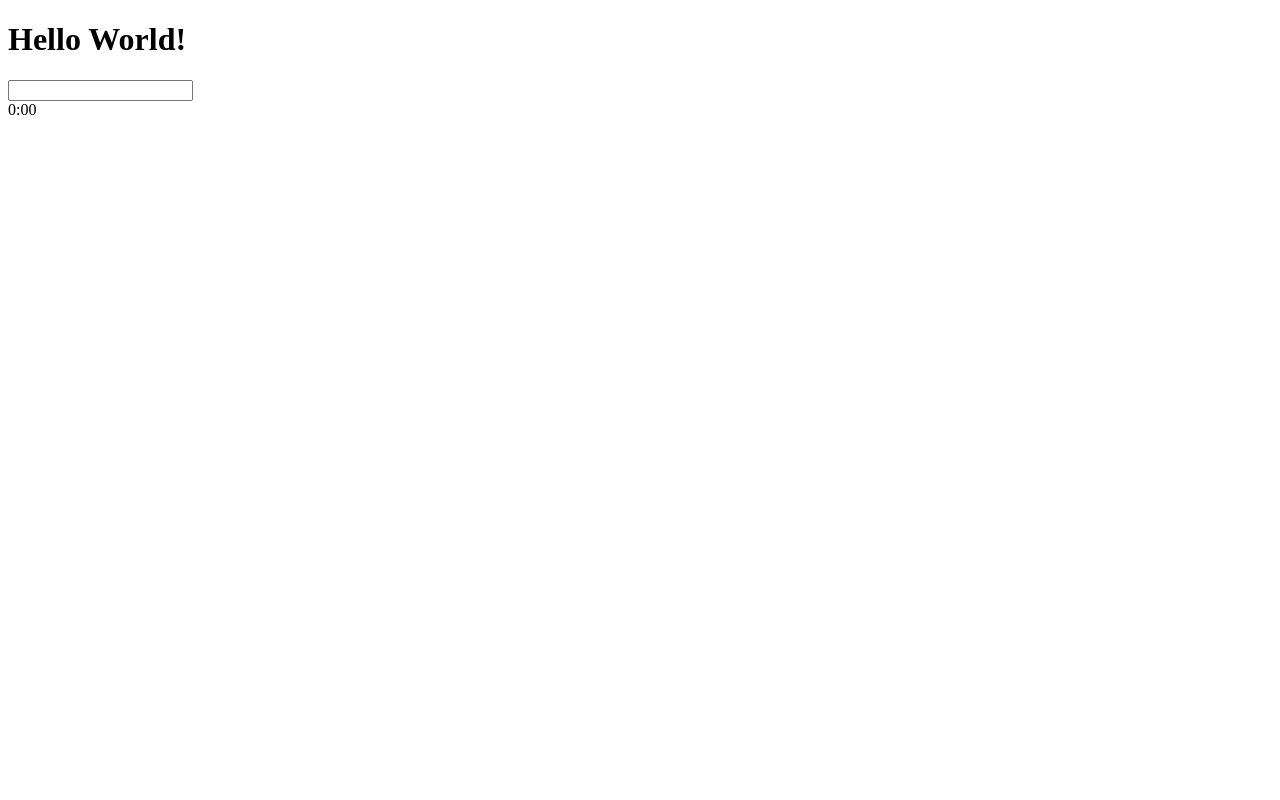
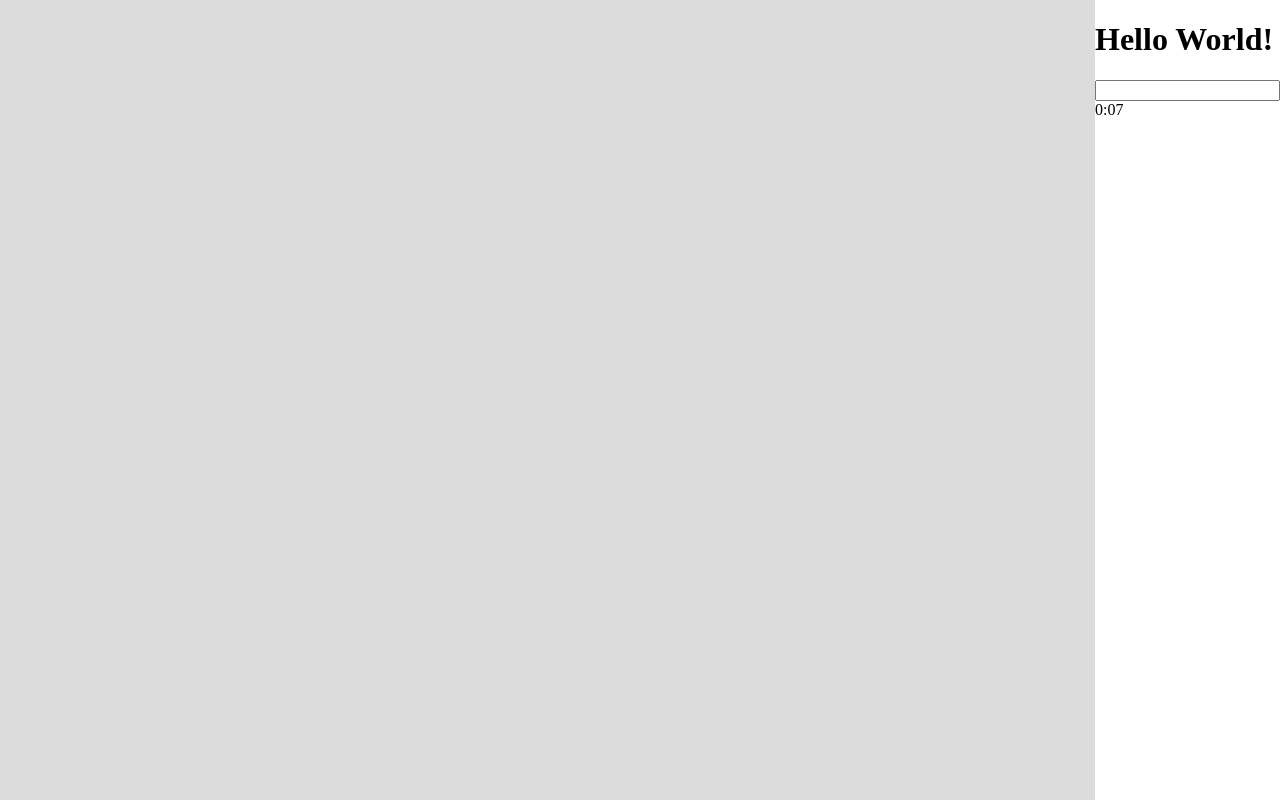
Before and after one commit to kazuma1989/chrome-ext-timer, a Preact app: page / in a window 1280 px wide. Built offline with nearby package versions, Linux system fonts and the light colour scheme.

Commit message:
feat: Inject ext contents into the parent body

```diff
--- a/package.json
+++ b/package.json
@@ -5,7 +5,7 @@
   "license": "MIT",
   "scripts": {
     "start": "parcel ./src/index.html",
-    "build": "parcel build ./src/index.html",
+    "build": "parcel build --no-source-maps ./src/index.tsx ./src/index.css --out-dir ./dist && cp ./src/manifest.json ./dist",
     "tsc": "tsc"
   },
   "browserslist": [
--- a/src/App.tsx
+++ b/src/App.tsx
@@ -1,3 +1,4 @@
+import { h } from 'preact'
 import { useState } from 'preact/hooks'
 import Timer from './Timer'
 
--- a/src/Timer.tsx
+++ b/src/Timer.tsx
@@ -1,21 +1,23 @@
+import { h } from 'preact'
 import { useState, useEffect } from 'preact/hooks'
 
 export default function Timer() {
-  const [seconds, setSeconds] = useState(0)
+  const [msec, setMsec] = useState(0)
 
   useEffect(() => {
-    const worker = new Worker('./worker.ts')
-    worker.addEventListener('message', e => setSeconds(e.data))
+    const startAtMsec = Date.now()
+    const timer = setInterval(() => setMsec(Date.now() - startAtMsec), 1000)
 
-    return () => worker.terminate()
+    return () => clearInterval(timer)
   }, [])
 
-  return <div>{secondsToTime(seconds)}</div>
+  return <div>{msecToTime(msec)}</div>
 }
 
-function secondsToTime(seconds: number): string {
-  const sec = seconds % 60
-  const min = (seconds - sec) / 60
+function msecToTime(msec: number): string {
+  const ms = msec % 1000
+  const sec = ((msec - ms) % 60000) / 1000
+  const min = (msec - sec * 1000 - ms) / 60000
 
   const mm = min.toString()
   const ss = sec.toString().padStart(2, '0')
--- /dev/null
+++ b/src/index.css
@@ -0,0 +1,4 @@
+body {
+  display: flex;
+  flex-flow: row;
+}
--- a/src/index.html
+++ b/src/index.html
@@ -6,9 +6,24 @@
     <meta http-equiv="X-UA-Compatible" content="ie=edge" />
     <title>Document</title>
 
-    <script defer src="./index.tsx"></script>
+    <style>
+      html,
+      body {
+        margin: 0;
+        height: 100%;
+      }
+
+      #content {
+        width: 100%;
+        height: 100%;
+        background-color: gainsboro;
+      }
+    </style>
+    <link rel="stylesheet" href="./index.css" />
   </head>
   <body>
-    <div id="root"></div>
+    <div id="content"></div>
+
+    <script src="./index.tsx"></script>
   </body>
 </html>
--- a/src/index.tsx
+++ b/src/index.tsx
@@ -1,6 +1,7 @@
 import { h, render } from 'preact'
 import App from './App'
 
-globalThis.h = h
+const root = document.createElement('div')
+document.body.appendChild(root)
 
-render(<App />, document.getElementById('root')!)
+render(<App />, root)
--- a/src/typings.d.ts
+++ /dev/null
@@ -1,4 +0,0 @@
-// For omitting `import { h } from "preact"`
-// https://github.com/microsoft/TypeScript/issues/3180#issuecomment-102523512
-/// <reference types="preact" />
-import h = preact.h
```
Also changed, not shown: src/worker.ts (deleted, +0 -10 lines), src/manifest.json.
